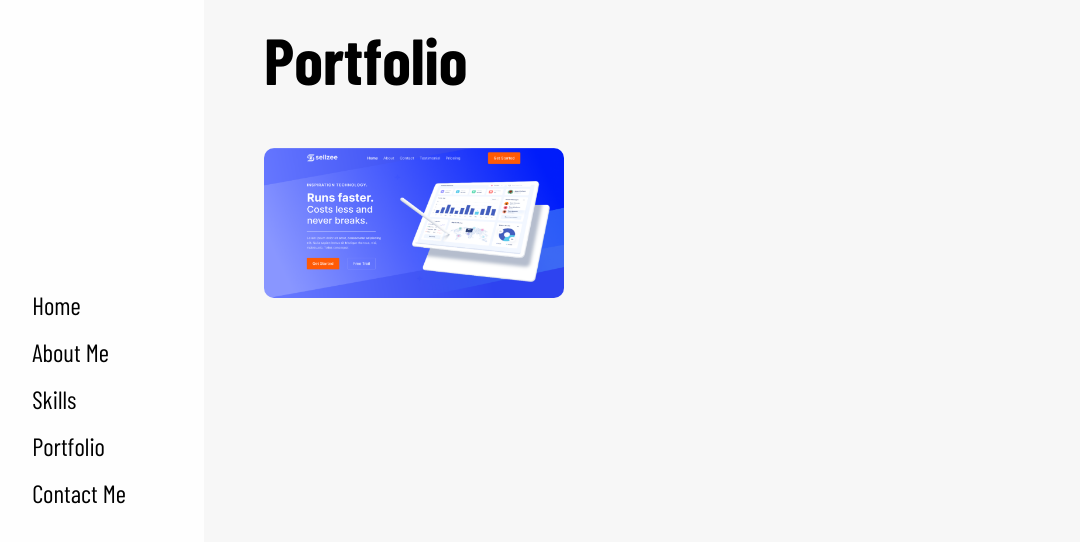
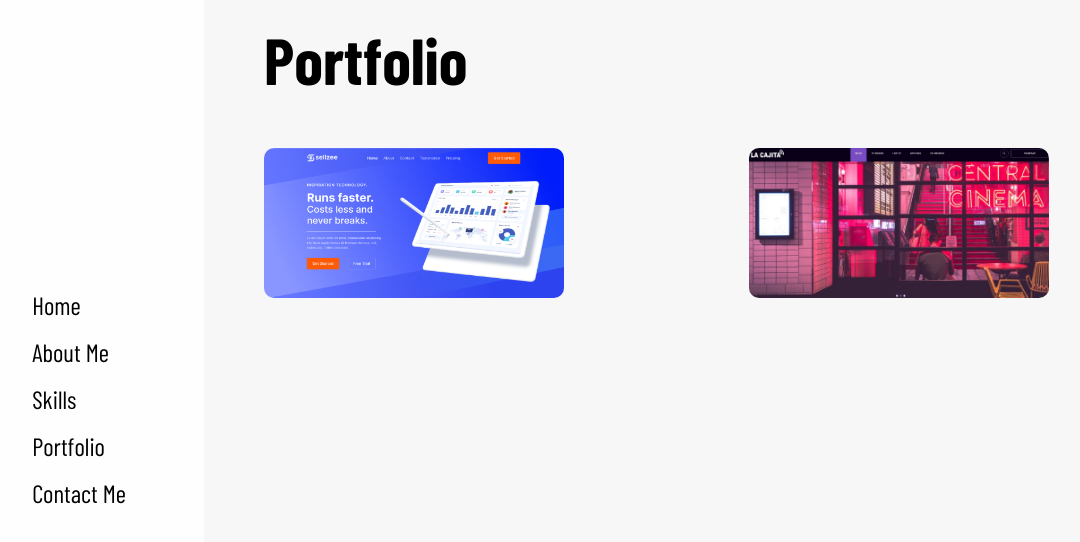
Before and after one commit to jadenaxel/portfolioc, a React (Vite) app: page /portfolio in a window 1280 px wide. Shown: the top 542 px of the page, without its empty margins (46-1126 px from the left). Built offline with nearby package versions, Linux system fonts and the light colour scheme; a web font is replaced by a local one.

Commit message:
La cajita

```diff
--- a/src/Pages/Portfolio.tsx
+++ b/src/Pages/Portfolio.tsx
@@ -7,7 +7,9 @@ import { Nav } from "../components";
 import "../styles/Portfolio.scss";
 
 const MenuImg = new URL("../../assets/menu.png", import.meta.url).href;
-const Project1 = new URL("../../assets/pages/sellzee.png", import.meta.url).href;
+const Project1 = new URL("../../assets/pages/sellzee.png", import.meta.url)
+    .href;
+const Project2 = new URL("../../assets/pages/cajita.jpg", import.meta.url).href;
 
 const Portfolio: FC = (): JSX.Element => {
     const [menu, setMenu] = useState<boolean>(false);
@@ -32,6 +34,9 @@ const Portfolio: FC = (): JSX.Element => {
                         <a href="https://sellzee-jaden.netlify.app/">
                             <img src={Project1} alt="Sellzee" />
                         </a>
+                        <a href="https://lacajita.tv/">
+                            <img src={Project2} alt="La Cajita" />
+                        </a>
                     </div>
                 </div>
             </div>
--- a/src/styles/Portfolio.scss
+++ b/src/styles/Portfolio.scss
@@ -7,9 +7,13 @@
         font-size: clamp(100%, 65px, 70px);
         margin-bottom: 50px;
     }
-    &_content{
-        img{
-            width: 300px;
+    &_content {
+        display: grid;
+        grid-template-columns: repeat(auto-fit, minmax(300px, 1fr));
+        gap: 20px;
+        img {
+            max-width: 300px;
+            width: 100%;
             height: 150px;
             object-fit: cover;
             border-radius: 10px;
```
Also changed, not shown: assets/pages/cajita.jpg (added).
